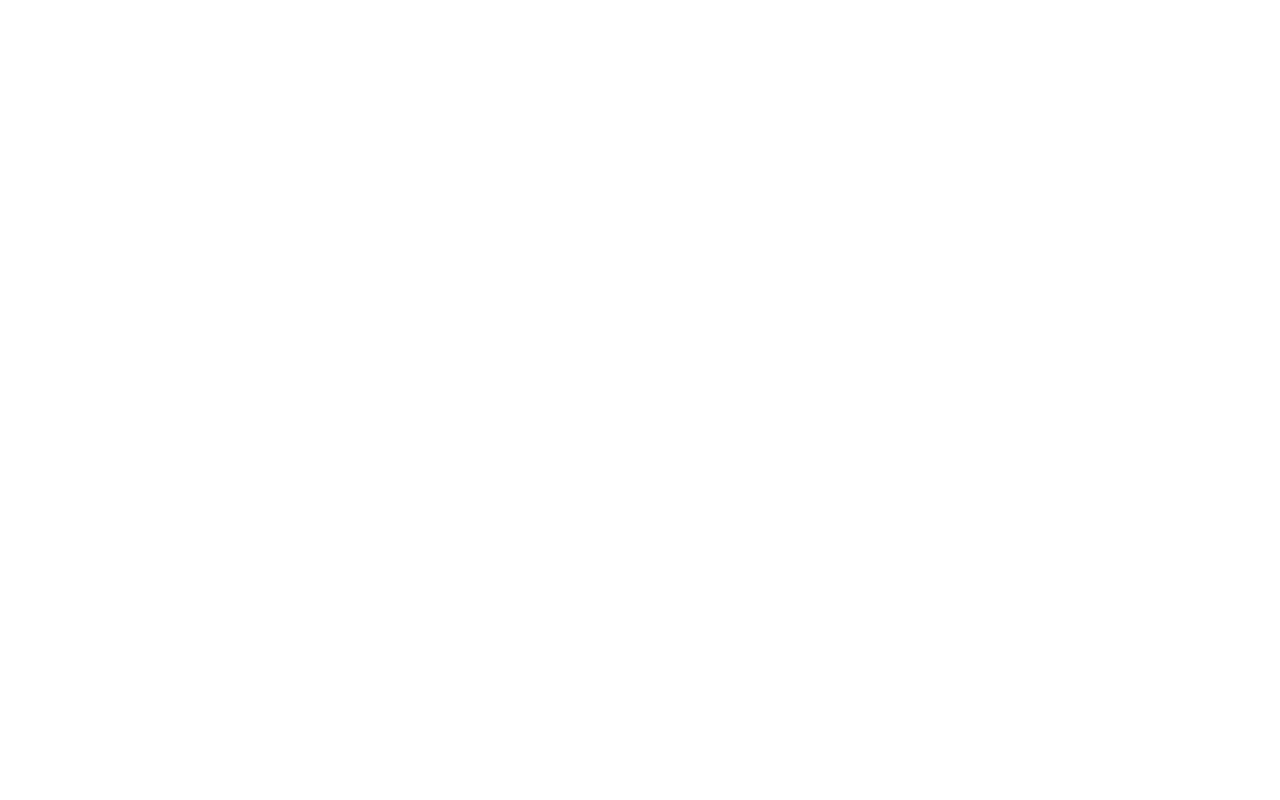
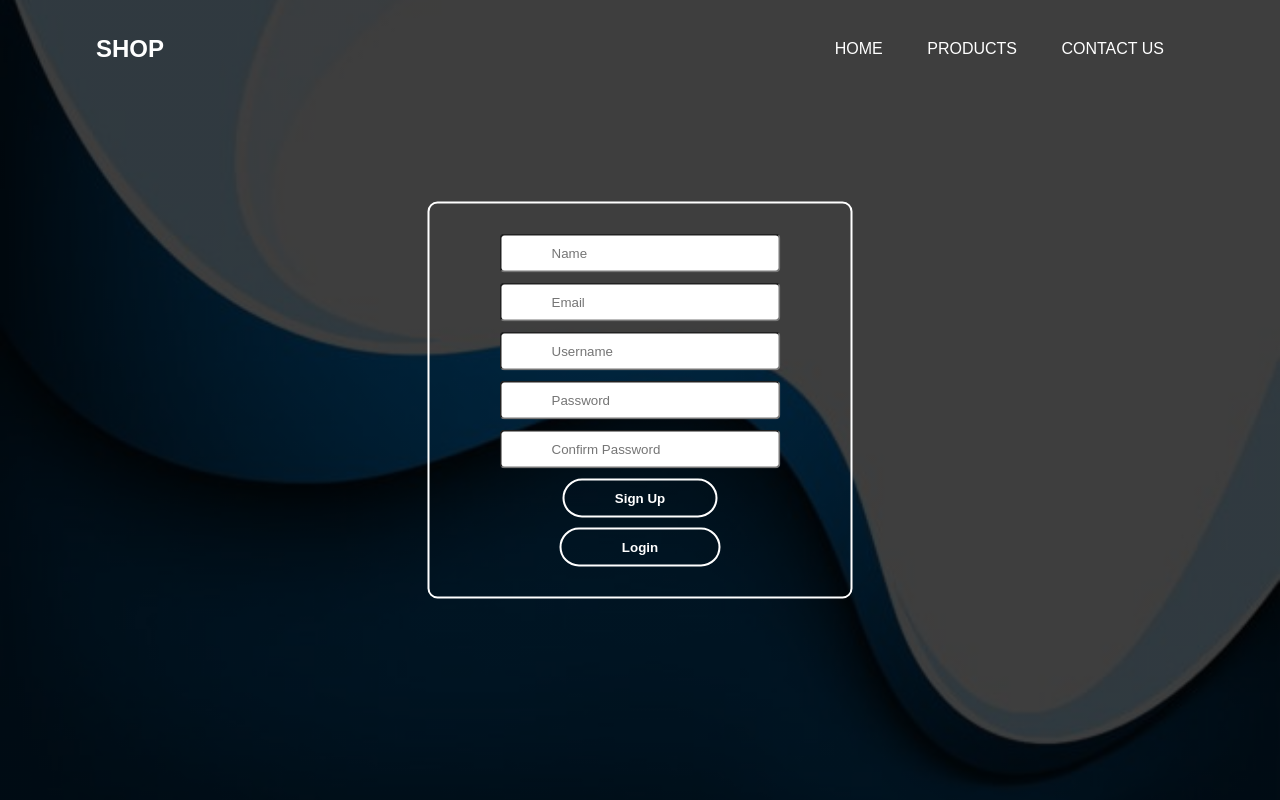
Before and after one commit to sharmila02/webtech_ha, a plain HTML site: page registration.html in a window 1280 px wide. Drawn offline with Linux system fonts and the light colour scheme.

Commit message:
registartion page added

```diff
--- /dev/null
+++ b/reg_style.css
@@ -0,0 +1,99 @@
+*{
+    margin: 0;
+    padding: 0;
+    font-family: sans-serif;
+
+}
+.bg{
+    width: 100%;
+    height: 100vh;
+    background-image: linear-gradient(rgba(0,0,0,0.75),rgba(0,0,0,0.75)),url(bg2.jpg);
+    background-size: cover;
+    background-position: center;
+
+
+}
+
+
+
+.form {
+    padding: 10px;
+    text-align: center;
+    border: 2px white solid;
+    border-radius: 10px;
+    margin: 0;
+    position: absolute;
+    top: 50%;
+    left: 50%;
+    margin-right: -50%;
+    transform: translate(-50%, -50%)
+
+}
+
+.form *{
+    padding-top: 10px;
+    padding-left: 50px;
+    padding-right: 50px;
+    padding-bottom: 10px;
+    margin: 5px;
+}
+
+input{
+    border-radius: 5px;
+}
+
+button{
+    text-align: center;
+    border-radius: 20px;
+    font-weight: bold;
+    border: 2px solid #fff;
+    background:transparent;
+    color: white;
+    cursor: pointer;
+}
+
+button:hover{
+    background-color: dodgerblue;
+    color: white;
+    border: none;
+}
+
+.navbar{
+    width: 85%;
+    margin: auto;
+    padding: 35px 0;
+    display: flex;
+    align-items: center;
+    justify-content: space-between;
+    position: sticky;
+}
+h2{
+    color: white;
+
+}
+.navbar ul li{
+    list-style: none;
+    display: inline-block;
+    margin: 0 20px;
+    position: relative;
+
+}
+.navbar ul li a{
+    text-decoration: none;
+    color: #fff;
+    text-transform: uppercase;
+
+}
+.navbar ul li::after{
+    content:'';
+    height:3px;
+    width:0;
+    background:#009688;
+    position:absolute;
+    left:0;
+    bottom:-10px;
+    transition: 0.1s;
+}
+.navbar ul li:hover::after{
+    width: 100%;
+}
--- a/registration.html
+++ b/registration.html
@@ -0,0 +1,32 @@
+<!DOCTYPE html>
+<html lang="en">
+<head>
+    <meta charset="UTF-8">
+    <meta http-equiv="X-UA-Compatible" content="IE=edge">
+    <meta name="viewport" content="width=device-width, initial-scale=1.0">
+    <title>Sign Up</title>
+    <link rel="stylesheet" href="reg_style.css">
+</head>
+<body class="bg">
+    <div class="navbar">
+        <h2>SHOP</h2>
+        <ul>
+            <li><a href="index.html" class="btn">Home</a></li>
+            <li><a href="products.html" class="btn">Products</a></li>
+            <li><a href="contact.html" class="btn">Contact us</a></li>
+        </ul>
+    </div>
+    <div class="form">
+        <form>
+            <input type="text" placeholder="Name"><br>
+            <input type="text" placeholder="Email"><br>
+            <input type="text" placeholder="Username"><br>
+            <input type="password" placeholder="Password"><br>
+            <input type="password" placeholder="Confirm Password"><br>
+            <a href=""><button type="button">Sign Up</button></a><br>
+            <a href="login.html"><button type="button" style="width: 55%;">Login</button></a>
+        </form>
+    </div>
+
+</body>
+</html>
```
Also changed, not shown: index.html (+1 -1 lines).
